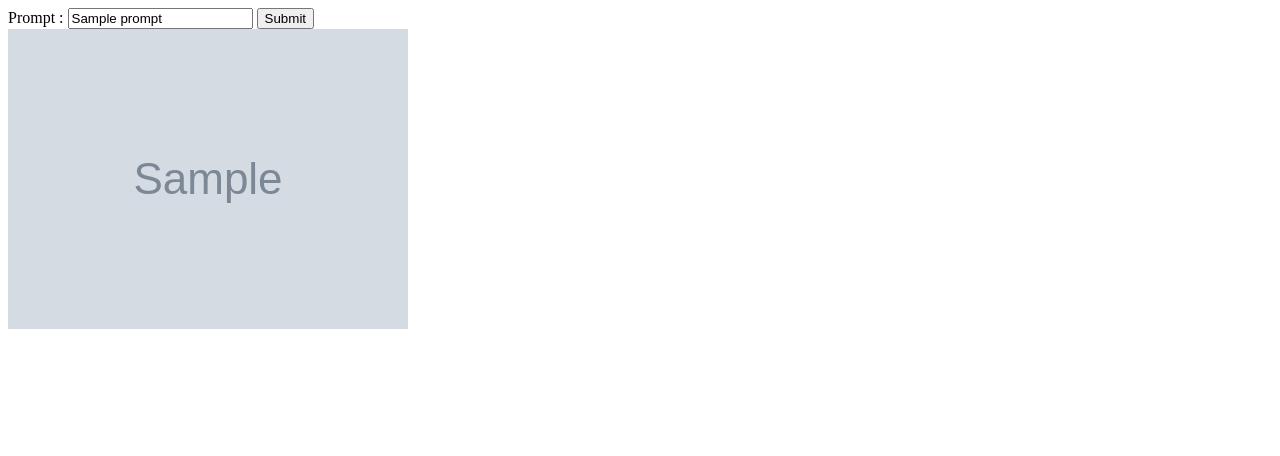
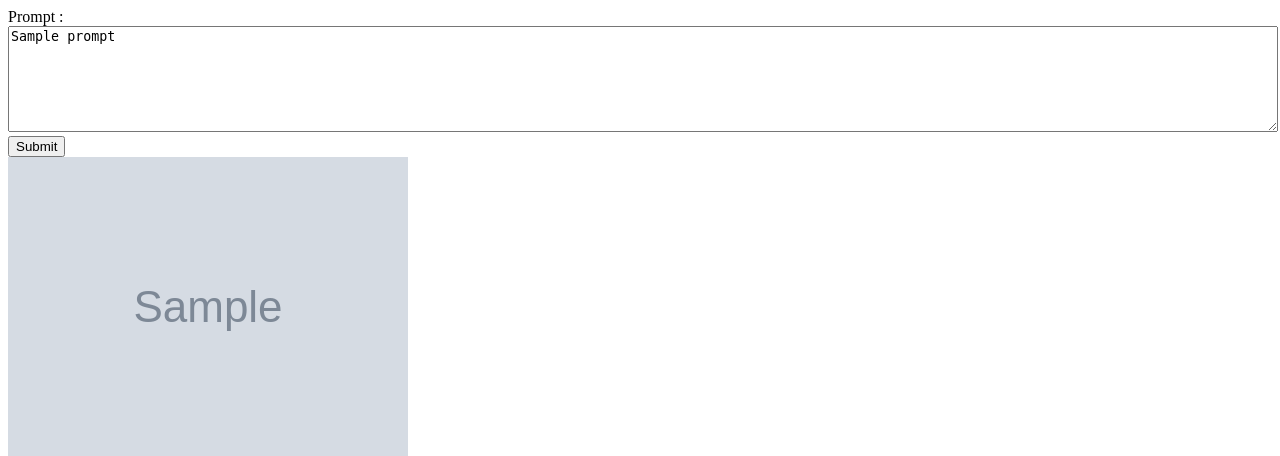
Before and after one commit to gnd/generative-stalagmite, a Flask app: template templates/stalagmite.html in a window 1280 px wide. Shown: the top 456 px of the page. Run offline with Flask 2, Linux system fonts and the light colour scheme; the template is opened without the code that fills it: most values are stand-ins (such as "Sample title", 1, 10 or a date in 2020); grey boxes marked "Sample" are stand-in pictures.

Commit message:
small style changes

```diff
--- a/templates/stalagmite.html
+++ b/templates/stalagmite.html
@@ -12,7 +12,9 @@
 	<form action="/stalagmite" method="GET">
 		<div style="width:{{ res }}px; margin:0 auto;">
 			<label for="prompt">Prompt : </label>
-			<input name="prompt" id="prompt" value="{{ prompt }}" />
+			</br>
+			<textarea name="prompt" id="prompt" style="width: 100%; margin:0 auto; height: 100px;">{{ prompt }}</textarea>
+			</br>
 			<input type="submit">
 		</div>
 	</form>
```
